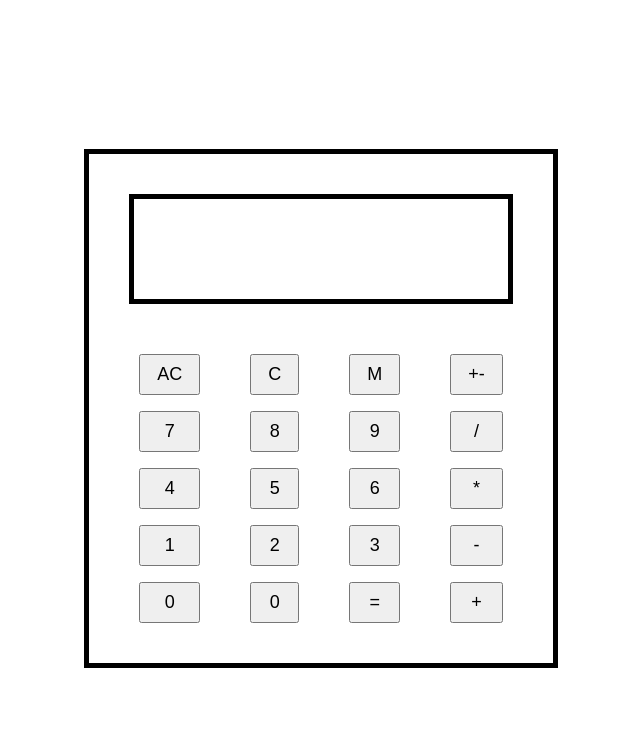
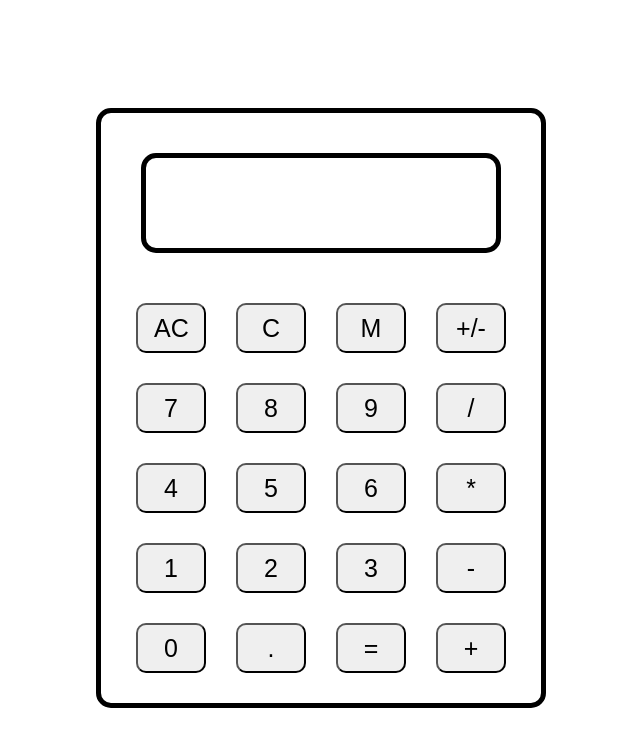
Before and after one commit to aScHEABL/Calculator, a plain HTML site: page index.html in a window 1280 px wide. Shown: the whole page, without its empty margins (327-967 px from the left). Drawn offline with Linux system fonts and the light colour scheme.

Commit message:
fix: calculator design improvement and html typo

```diff
--- a/index.html
+++ b/index.html
@@ -26,7 +26,7 @@
                 <button id="8" class="button">8</button>
                 <button id="5" class="button">5</button>
                 <button id="2" class="button">2</button>
-                <button id="0" class="button">0</button>
+                <button id="." class="button">.</button>
             </div>
             <div id="column3" class="column-container">
                 <button id="M" class="button">M</button>
@@ -36,7 +36,7 @@
                 <button id="=" class="button">=</button>
             </div>
             <div id="column4" class="column-container">
-                <button id="sign" class="button">+-</button>
+                <button id="sign" class="button">+/-</button>
                 <button id="/" class="button">/</button>
                 <button id="*" class="button">*</button>
                 <button id="-" class="button">-</button>
--- a/style.css
+++ b/style.css
@@ -1,6 +1,10 @@
 @font-face {
     font-family:digital-7mono;
     src: url('assets/digital-7/digital-7mono.ttf');
+}
+
+* {
+    box-sizing: border-box;
 }
 
 body {
@@ -12,13 +16,14 @@ body {
 }
 
 #calculator {
-    height: auto;
-    width: 30vw;
+    height: 600px;
+    width: 450px;
     display: flex;
     flex-wrap: wrap;
     gap: 50px;
     justify-content: center;
     border: 5px solid black;
+    border-radius: 15px;
     padding: 40px 40px 40px 40px;
 }
 
@@ -26,21 +31,25 @@ body {
     height: 100px;
     width: 30vw;
     border: 5px solid black;
+    border-radius: 15px;
 }
 
 #calculator > #keys-container {
     display: flex;
-    gap: 50px;
+    gap: 30px;
     flex-direction: row;
 }
 
 #calculator > #keys-container > .column-container {
     display: flex;
     flex-direction: column;
-    gap: 16px;
+    gap: 30px;
 }
 
 #calculator > #keys-container > .column-container > button {
+    width: 70px;
+    height: 50px;
     padding: 8px 16px 8px 16px;
-    font-size: large;
+    font-size: 25px;
+    border-radius: 10px;
 }
```
